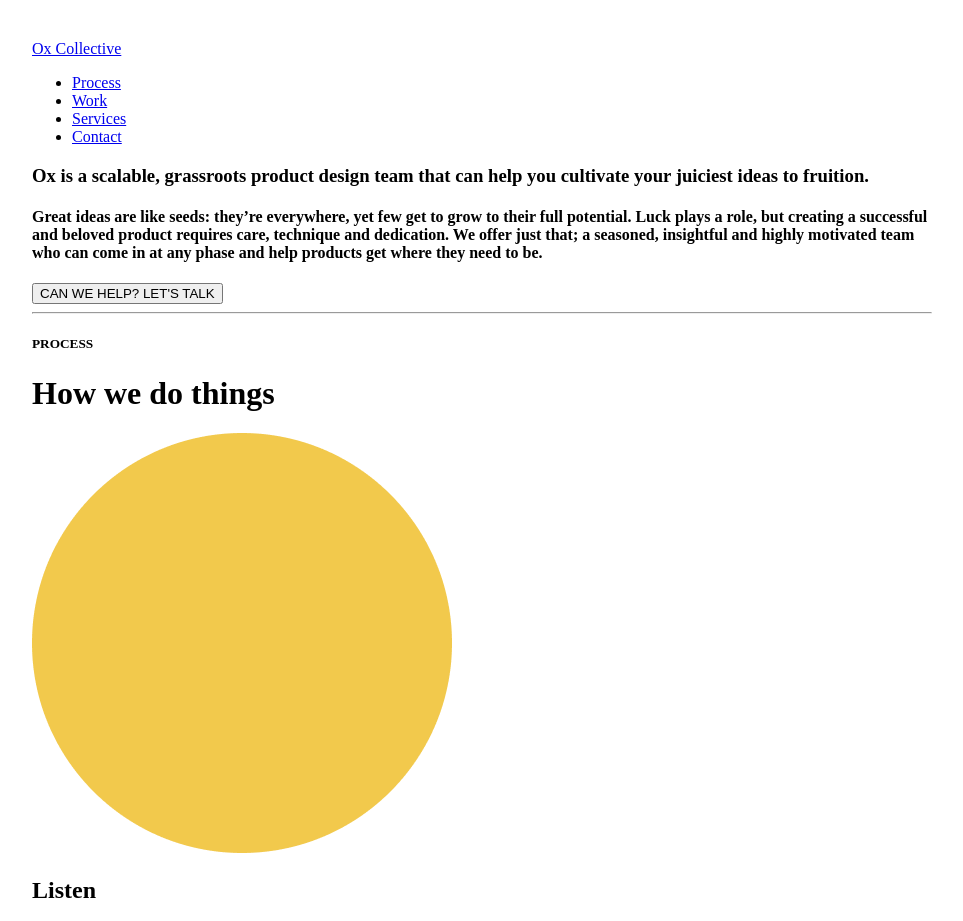
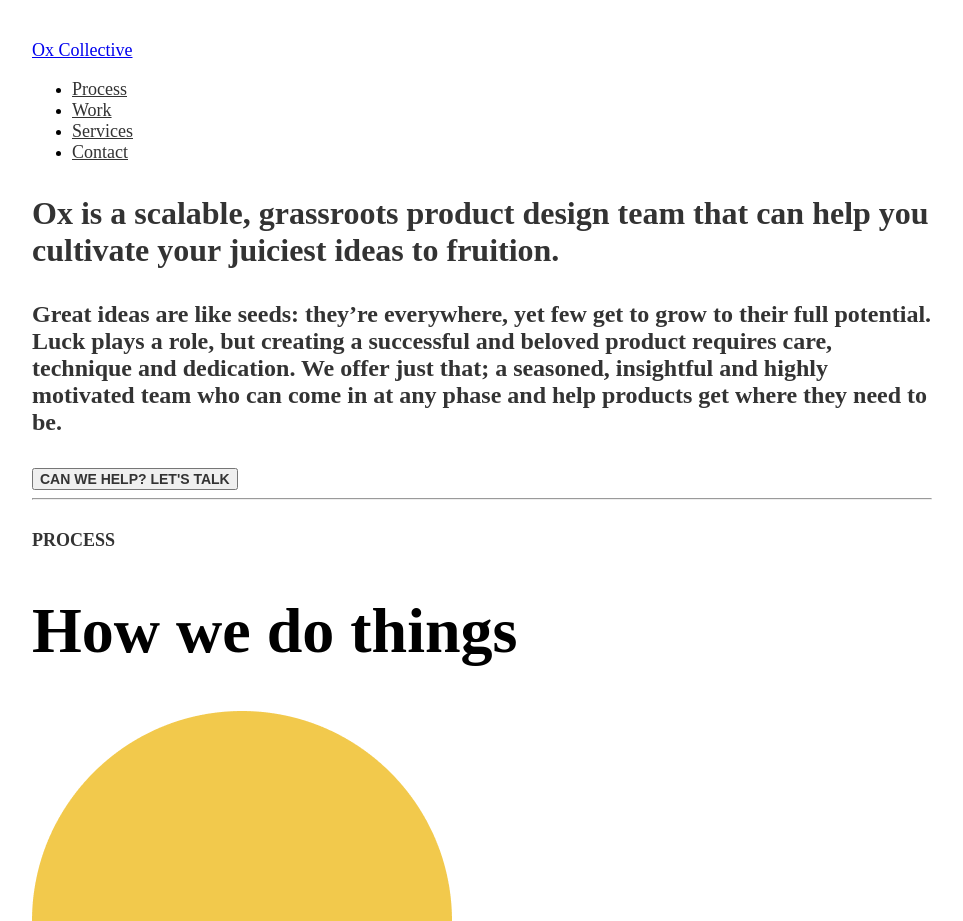
Before and after one commit to OxCollective/OxWebsiteAnna, a plain HTML site: page index.html in a window 1280 px wide. Shown: the top 921 px of the page, without its empty margins (158-1121 px from the left). Drawn offline with Linux system fonts and the light colour scheme.

Commit message:
makes font-sizes responsive

```diff
--- a/index.html
+++ b/index.html
@@ -42,7 +42,7 @@
           that; a seasoned, insightful and highly motivated team who can come in
           at any phase and help products get where they need to be.
         </h4>
-        <button>CAN WE HELP? LET'S TALK</button>
+        <button class="button-text">CAN WE HELP? LET'S TALK</button>
       </div>
     </div>
 
@@ -219,7 +219,7 @@
               We’re great at working near and far.
               Let’s make something great!
           </h4>
-          <button>GET IN TOUCH</button>
+          <button class="button-text">GET IN TOUCH</button>
         </div>
       </div>
     </div>
--- a/style.css
+++ b/style.css
@@ -1,9 +1,102 @@
 body {
 margin: 24px;
 }
+
+/* FONT SIZES (MOBILE) AND COLORS */
+
+title {
+font-size: 48px;
+color: #333333;
+font-weight: bold;
+}
+
+h1 {
+font-size: 32px;
+color: #000000;
+font-weight: bold;
+}
+
+h2 {
+font-size: 48px;
+color: #000000;
+font-weight: bold;
+}
+
+h3 {
+font-size: 20px;
+color: #333333;
+font-weight: bold;
+}
+
+h4 {
+font-size: 18px;
+color: #333333;
+/* change to light */
+}
+
+h5 {
+font-size: 18px;
+color: #333333;
+/* change to light */
+}
+
+p {
+  font-size: 18px;
+  color: #333333;
+  /* change to light */
+  }
+
+.link {
+    font-size: 18px;
+    color: #333333;
+    /* change to light */
+    }
+
+.button-text {
+font-size: 14px;
+color: #333333;
+font-weight: bold;
+}
+
+.footer-info {
+  color: #FFFFFF;
+}
+
+.footer-text {
+  font-size: 14px;
+  color: #828282;
+  /* change to light */
+}
+
+
+
+
+
+/* DESKTOP VERSION */
 
 @media (min-width: 1000px) {
   body {
     margin: 40px 190px;
   }
+
+  title {
+    font-size: 80px;
+    }
+
+    h1 {
+    font-size: 64px;
+    }
+
+    h2 {
+    font-size: 40px;
+    }
+
+    h3 {
+    font-size: 32px;
+    }
+
+    h4 {
+      font-size: 24px;
+    }
+
 }
```
